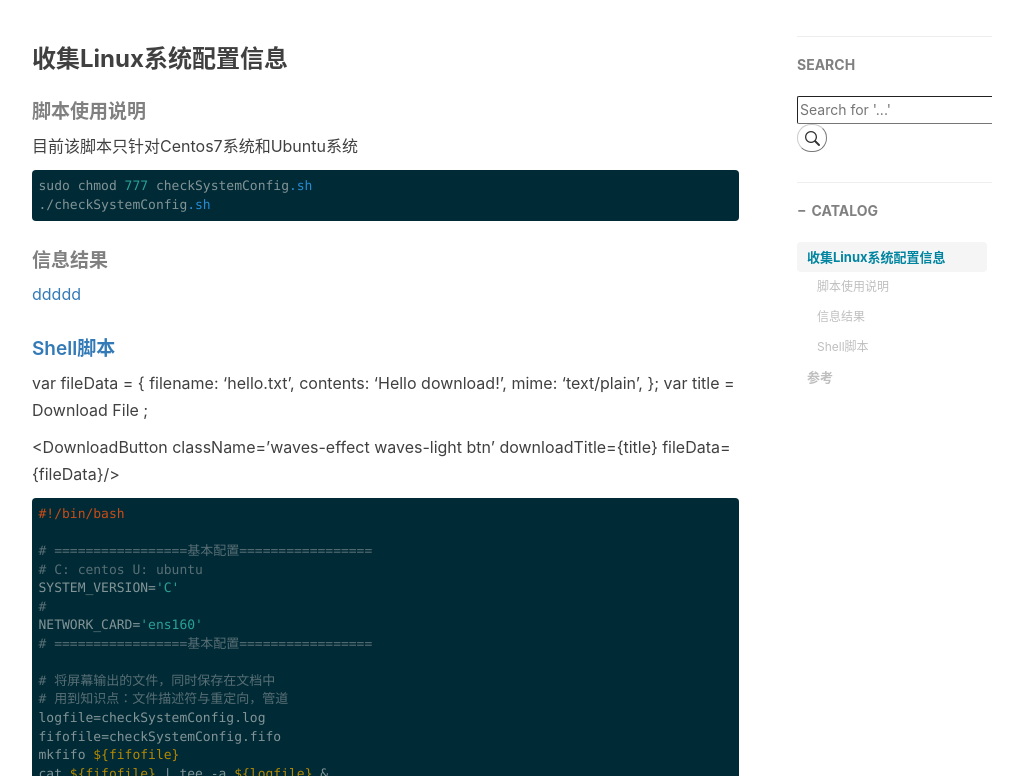
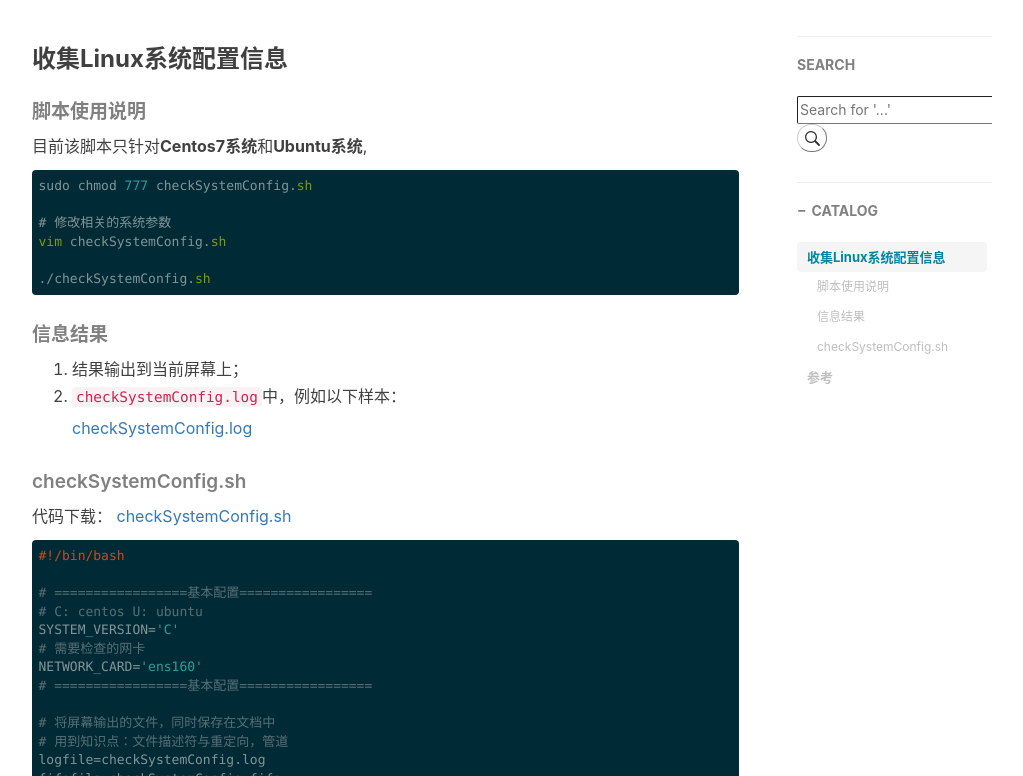
Before and after one commit to chenjian158978/chenjian.github.io, a Jekyll site: the page built from _posts/2018-08-29-Check System Config.md, in a window 1280 px wide and 900 px high, scrolled down 463 px, cut to the strip 124-900 px from the top of the window. Shown: the whole strip, without its empty margins (233-1256 px from the left). Built offline with Jekyll 4.4.1, drawn with Linux system fonts in a browser that asks for light colours; comment, search, counter and statistics services are not loaded; some of the changed text lies outside the part shown.

Commit message:
添加代码下载功能

````diff
--- a/_posts/2018-08-29-Check System Config.md
+++ b/_posts/2018-08-29-Check System Config.md
@@ -15,34 +15,27 @@
 
 ##### 脚本使用说明
 
-目前该脚本只针对Centos7系统和Ubuntu系统
+目前该脚本只针对**Centos7系统**和**Ubuntu系统**,
 
 ``` sh
 sudo chmod 777 checkSystemConfig.sh
+
+# 修改相关的系统参数
+vim checkSystemConfig.sh
+
 ./checkSystemConfig.sh
 ```
 
 ##### 信息结果
 
-[ddddd](https://github.com/notablemind/downloadbutton/blob/master/save-as.js)
+1. 结果输出到当前屏幕上；
+2. `checkSystemConfig.log`中，例如以下样本：
 
-##### [Shell脚本](dddd)
+	[checkSystemConfig.log](/download/Check-System-Config/checkSystemConfig.log)
 
-var fileData = {
-  filename: 'hello.txt',
-  contents: 'Hello download!',
-  mime: 'text/plain',
-};
-var title = <span>
-  Download File
-  <i className="mdi-file-file-download right"/>
-</span>;
+##### checkSystemConfig.sh
 
-
-<DownloadButton
-  className='waves-effect waves-light btn'
-  downloadTitle={title}
-  fileData={fileData}/>
+代码下载： [checkSystemConfig.sh](/download/Check-System-Config/checkSystemConfig.sh)
 
 ``` sh
 #!/bin/bash
@@ -50,7 +43,7 @@
 # =================基本配置=================
 # C: centos U: ubuntu
 SYSTEM_VERSION='C'
-#
+# 需要检查的网卡
 NETWORK_CARD='ens160'
 # =================基本配置=================
 
@@ -242,3 +235,7 @@
 2. [linux 查看服务器配置](http://blog.csdn.net/zdwzzu2006/article/details/46818077)
 3. [ubuntu下查看各种服务命令service及关闭apache的方法](http://www.aiseminar.com/bbs/home.php?mod=space&uid=3&do=blog&id=2707)
 4. [在Ubuntu Linux上安装netstat](http://blog.sina.com.cn/s/blog_72ef7bea0101fos3.html)
+
+
+
+<a rel="license" href="http://creativecommons.org/licenses/by-nc-sa/4.0/"><img alt="知识共享许可协议" style="border-width:0" src="https://i.creativecommons.org/l/by-nc-sa/4.0/88x31.png" /></a>本作品由<a xmlns:cc="http://creativecommons.org/ns#" href="https://o-my-chenjian.com/2017/08/29/Check-System-Config/" property="cc:attributionName" rel="cc:attributionURL">陈健</a>采用<a rel="license" href="http://creativecommons.org/licenses/by-nc-sa/4.0/">知识共享署名-非商业性使用-相同方式共享 4.0 国际许可协议</a>进行许可。
````
Also changed, not shown: _posts/2017-05-26-Cost Function Of ML.md (+0 -2 lines), img/in-post/Check-System-Config/head_blog.jpg (added), img/in-post/Use-PhantomJS&CasperJS/1482053889447_2.jpg (renamed from img/in-post/Deploy&Test-Phoneyc/1482053889447_2.jpg), js/jquery.fileDownload.min.js (deleted), 3 other files.
